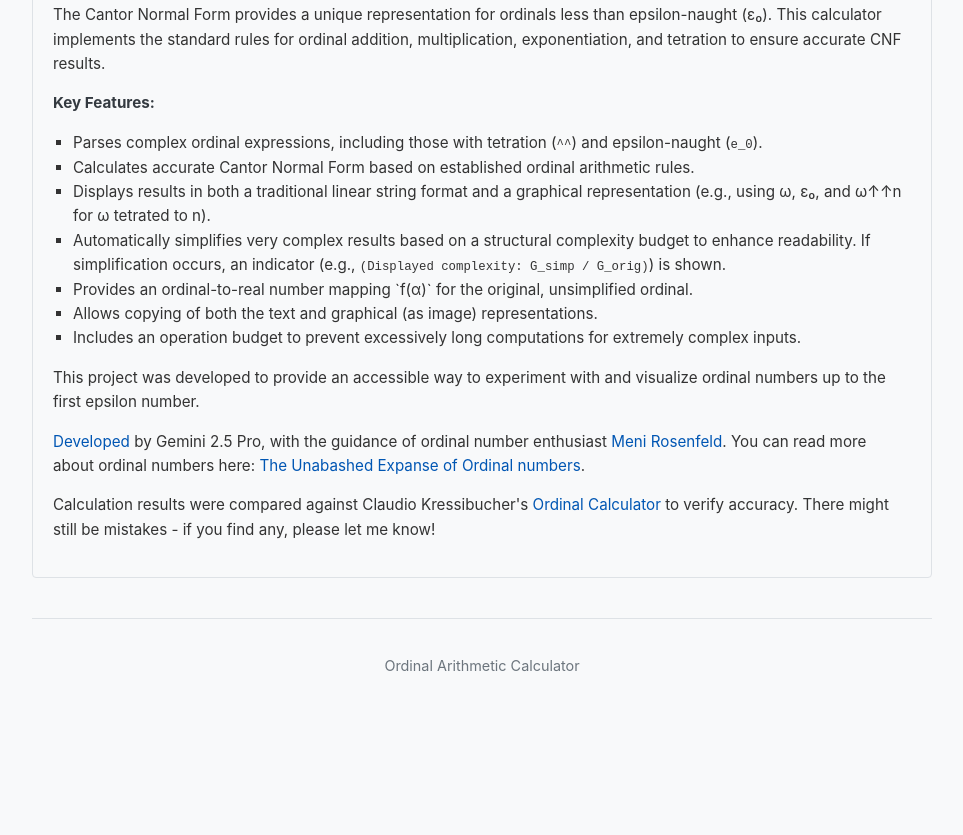
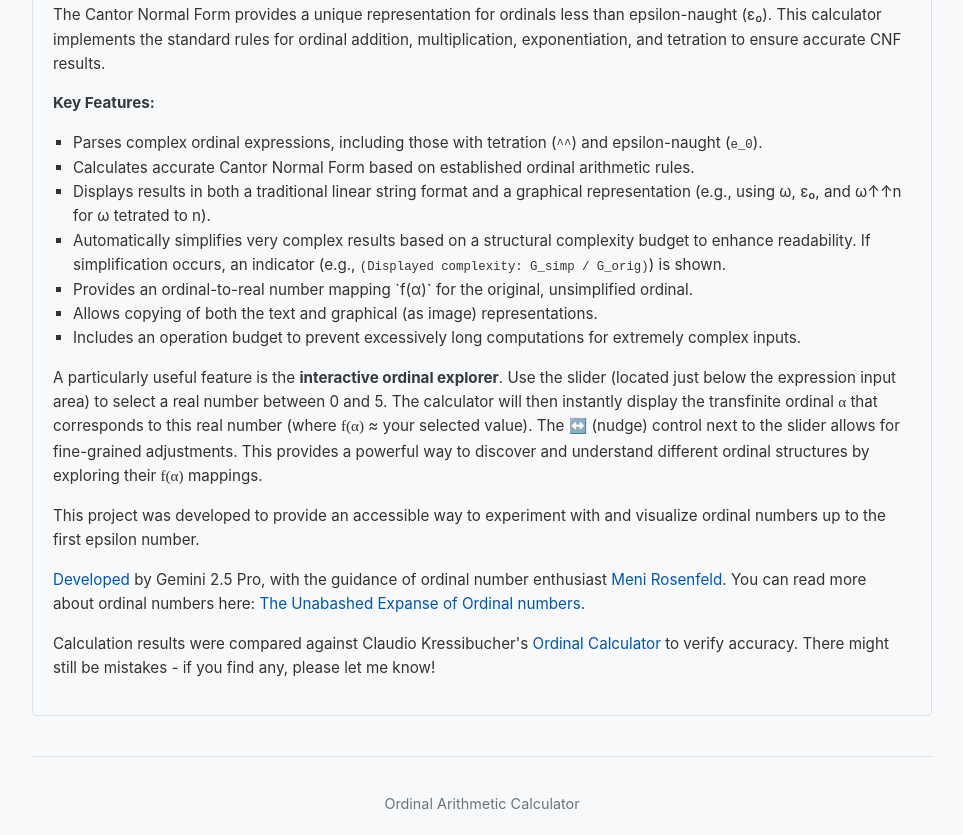
Before and after one commit to MeniRosenfeld/TransfiniteOrdinalCalculator, a plain HTML site: page index.html in a window 1280 px wide. Shown: the part 2015-2850 px from the top of the page, without its empty margins (158-1121 px from the left). Before the commit the page ends 2712 px from the top, so only its background shows below. Drawn offline with nearby package versions, Linux system fonts and the light colour scheme.

Commit message:
Add documentation for the interactive ordinal explorer

```diff
--- a/index.html
+++ b/index.html
@@ -111,6 +111,15 @@
             <li>Includes an operation budget to prevent excessively long computations for extremely complex inputs.</li>
         </ul>
         <p>
+            A particularly useful feature is the <strong>interactive ordinal explorer</strong>.
+            Use the slider (located just below the expression input area) to select a real number
+            between 0 and 5. The calculator will then instantly display the transfinite ordinal
+            <code style="font-family: 'Times New Roman', Times, serif;">&alpha;</code> that corresponds to this real number (where <code style="font-family: 'Times New Roman', Times, serif;">f(&alpha;)</code> &approx; your selected value).
+            The <code style="font-size: 1.2em;">↔️</code> (nudge) control next to the slider allows for fine-grained adjustments.
+            This provides a powerful way to discover and understand different ordinal structures by exploring their
+            <code style="font-family: 'Times New Roman', Times, serif;">f(&alpha;)</code> mappings.
+        </p>
+        <p>
             This project was developed to provide an accessible way to experiment with and visualize ordinal numbers
             up to the first epsilon number.
         </p>
```
Also changed, not shown: README.md.
